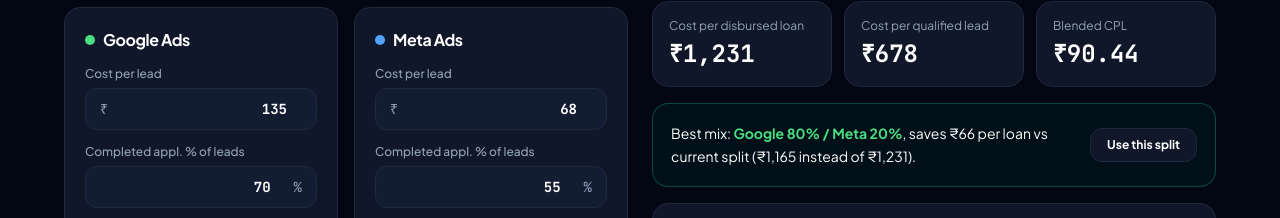
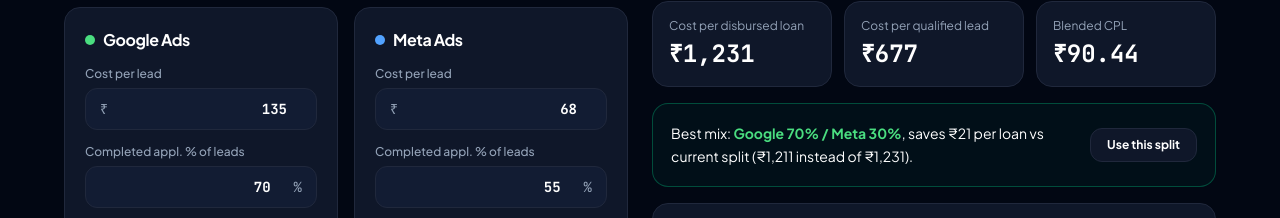
Before and after one commit to Rudra-bdatech/Clients, a Next.js app: page /calculator in a window 1280 px wide. Shown: the part 679-897 px from the top of the page. Built offline with nearby package versions, Linux system fonts and the light colour scheme.

Commit message:
feat(calculator): spend saturation e=0.2, 5% step best mix optimizer, and full reset restore from manager chat spec

```diff
--- a/src/app/calculator/page.tsx
+++ b/src/app/calculator/page.tsx
@@ -71,26 +71,41 @@ function formatCurrency(amount: number, decimals = 0): string {
   return `₹${formatIN(amount, decimals)}`;
 }
 
-function computeChannelMetrics(budgetMonth: number, ch: ChannelInputs, ticketSize: number) {
+function computeChannelMetrics(
+  channelBudgetMonth: number,
+  ch: ChannelInputs,
+  ticketSize: number,
+  channelSplit: number,
+  isBothChannels: boolean
+) {
   const safeCpl = Math.max(1, ch.cpl);
-  const leadsMonth = Math.round(budgetMonth / safeCpl);
-  const leadsDay = Math.round(leadsMonth / DAYS_PER_MONTH);
-  const completedApps = Math.round(leadsMonth * (ch.completedPct / 100));
-  const approvedLeads = Math.round(leadsMonth * (ch.approvedPct / 100));
+  // Spend saturation (e = 0.2, reference spend at 50% split)
+  // Only applies when both channels run and split > 0 (matching Claude Artifact specification)
+  const saturationFactor =
+    isBothChannels && channelSplit > 0
+      ? Math.pow(channelSplit / 50, 0.2)
+      : 1;
+  const effectiveCpl = safeCpl * saturationFactor;
+
+  const leadsMonth = channelBudgetMonth / effectiveCpl;
+  const leadsDay = leadsMonth / DAYS_PER_MONTH;
+  const completedApps = leadsMonth * (ch.completedPct / 100);
+  const approvedLeads = leadsMonth * (ch.approvedPct / 100);
   const loansDisbursed = leadsMonth * (ch.disbursedPct / 100);
   const amountDisbursedMonth = loansDisbursed * ticketSize;
   const amountDisbursedDay = amountDisbursedMonth / DAYS_PER_MONTH;
-  const effectiveCpl = leadsMonth > 0 ? budgetMonth / leadsMonth : safeCpl;
   const costPerQualifiedLead =
-    approvedLeads > 0 ? budgetMonth / approvedLeads : 0;
+    approvedLeads > 0 ? channelBudgetMonth / approvedLeads : 0;
   const costPerDisbursedLoan =
-    loansDisbursed > 0 ? budgetMonth / loansDisbursed : 0;
+    loansDisbursed > 0 ? channelBudgetMonth / loansDisbursed : 0;
   const disbursementPct =
-    amountDisbursedMonth > 0 ? (budgetMonth * 100) / amountDisbursedMonth : 0;
+    amountDisbursedMonth > 0
+      ? (channelBudgetMonth * 100) / amountDisbursedMonth
+      : 0;
 
   return {
-    budgetMonth,
-    budgetDay: budgetMonth / DAYS_PER_MONTH,
+    budgetMonth: channelBudgetMonth,
+    budgetDay: channelBudgetMonth / DAYS_PER_MONTH,
     cpl: ch.cpl,
     effectiveCpl,
     leadsMonth,
@@ -123,18 +138,25 @@ export default function CalculatorPage() {
   const effectiveGoogleSplit =
     channelMode === "google" ? 100 : channelMode === "meta" ? 0 : googleSplit;
   const effectiveMetaSplit = 100 - effectiveGoogleSplit;
+  const isBoth = channelMode === "both";
 
   // Determine total monthly budget based on knowMode
   const totalBudgetMonth = useMemo(() => {
     if (knowMode === "budget") return Math.max(0, budgetMonth);
 
-    // Target mode: Disbursal = totalBudget * sum(split_i * disbursedPct_i / (100 * cpl_i)) * ticketSize
+    // Target mode with saturation:
+    // Disbursal = totalBudget * sum(split_i * disbursedPct_i / (100 * cpl_eff_i)) * ticketSize
+    const gSat = isBoth && effectiveGoogleSplit > 0 ? Math.pow(effectiveGoogleSplit / 50, 0.2) : 1;
+    const mSat = isBoth && effectiveMetaSplit > 0 ? Math.pow(effectiveMetaSplit / 50, 0.2) : 1;
+    const gEffCpl = Math.max(1, google.cpl) * gSat;
+    const mEffCpl = Math.max(1, meta.cpl) * mSat;
+
     const gFactor =
       (effectiveGoogleSplit / 100) *
-      (google.disbursedPct / 100 / Math.max(1, google.cpl));
+      (google.disbursedPct / 100 / gEffCpl);
     const mFactor =
       (effectiveMetaSplit / 100) *
-      (meta.disbursedPct / 100 / Math.max(1, meta.cpl));
+      (meta.disbursedPct / 100 / mEffCpl);
     const totalLoansPerRupee = gFactor + mFactor;
     if (totalLoansPerRupee <= 0 || ticketSize <= 0) return 0;
     return targetDisbursalMonth / (totalLoansPerRupee * ticketSize);
@@ -143,6 +165,8 @@ export default function CalculatorPage() {
     budgetMonth,
     targetDisbursalMonth,
     ticketSize,
+    channelMode,
+    isBoth,
     effectiveGoogleSplit,
     effectiveMetaSplit,
     google,
@@ -154,9 +178,11 @@ export default function CalculatorPage() {
       computeChannelMetrics(
         totalBudgetMonth * (effectiveGoogleSplit / 100),
         google,
-        ticketSize
+        ticketSize,
+        effectiveGoogleSplit,
+        isBoth
       ),
-    [totalBudgetMonth, effectiveGoogleSplit, google, ticketSize]
+    [totalBudgetMonth, effectiveGoogleSplit, google, ticketSize, isBoth]
   );
 
   const mMetrics = useMemo(
@@ -164,9 +190,11 @@ export default function CalculatorPage() {
       computeChannelMetrics(
         totalBudgetMonth * (effectiveMetaSplit / 100),
         meta,
-        ticketSize
+        ticketSize,
+        effectiveMetaSplit,
+        isBoth
       ),
-    [totalBudgetMonth, effectiveMetaSplit, meta, ticketSize]
+    [totalBudgetMonth, effectiveMetaSplit, meta, ticketSize, isBoth]
   );
 
   const totals = useMemo(() => {
@@ -205,23 +233,28 @@ export default function CalculatorPage() {
     };
   }, [gMetrics, mMetrics, totalBudgetMonth]);
 
-  // Best mix optimizer (between 20% and 80% when running Both)
+  // Best mix optimizer: tries every split from 0% to 100% in 5% steps
+  // (matching Claude Artifact specification)
   const bestMix = useMemo(() => {
     if (channelMode !== "both" || totalBudgetMonth <= 0) return null;
     let bestG = effectiveGoogleSplit;
     let bestCost = totals.costPerDisbursedLoan;
 
-    for (let g = 20; g <= 80; g += 10) {
+    for (let g = 0; g <= 100; g += 5) {
       const m = 100 - g;
       const gm = computeChannelMetrics(
         totalBudgetMonth * (g / 100),
         google,
-        ticketSize
+        ticketSize,
+        g,
+        true
       );
       const mm = computeChannelMetrics(
         totalBudgetMonth * (m / 100),
         meta,
-        ticketSize
+        ticketSize,
+        m,
+        true
       );
       const totalLoans = gm.loansDisbursed + mm.loansDisbursed;
       const cost = totalLoans > 0 ? totalBudgetMonth / totalLoans : Infinity;
@@ -232,7 +265,8 @@ export default function CalculatorPage() {
     }
 
     const savings = Math.round(totals.costPerDisbursedLoan - bestCost);
-    if (bestG === effectiveGoogleSplit || savings <= 0) return null;
+    // Hidden when current split is within 1 point of the best (matching spec):
+    if (Math.abs(bestG - effectiveGoogleSplit) <= 1 || savings <= 0) return null;
 
     return {
       googleSplit: bestG,
@@ -1046,7 +1080,17 @@ export default function CalculatorPage() {
               <h2 className="font-bold text-base">Benchmarks</h2>
               <button
                 type="button"
-                onClick={() => setBenchmarks(DEFAULT_BENCHMARKS)}
+                onClick={() => {
+                  setKnowMode("budget");
+                  setChannelMode("both");
+                  setPeriodMode("month");
+                  setBudgetMonth(1500000);
+                  setTicketSize(13419);
+                  setGoogleSplit(50);
+                  setGoogle(DEFAULT_GOOGLE);
+                  setMeta(DEFAULT_META);
+                  setBenchmarks(DEFAULT_BENCHMARKS);
+                }}
                 aria-label="Reset benchmarks"
                 className="w-8 h-8 rounded-full border border-emerald-500/30 bg-emerald-500/10 text-[#4ade80] flex items-center justify-center hover:bg-emerald-500/20 transition-colors cursor-pointer"
               >
```
